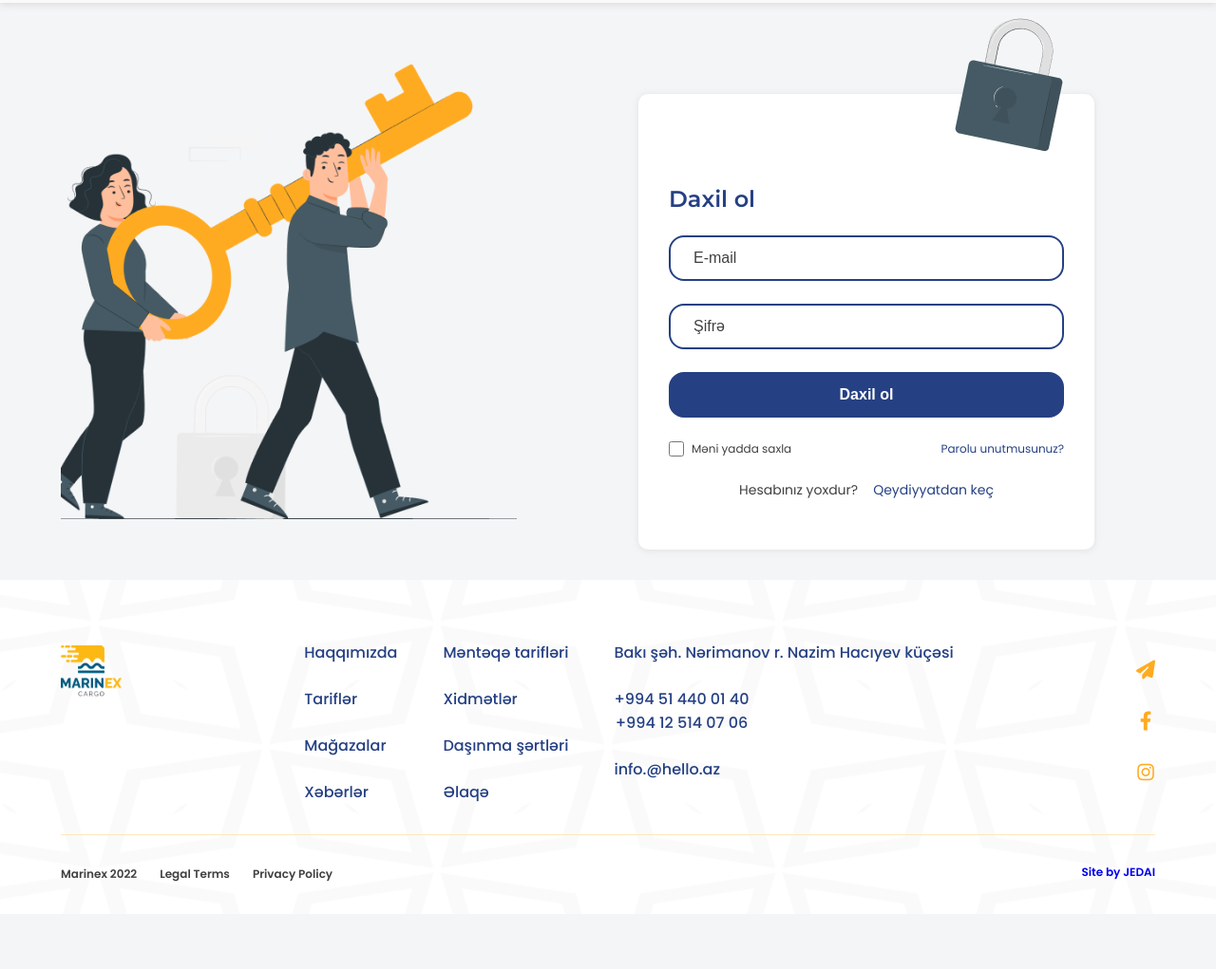
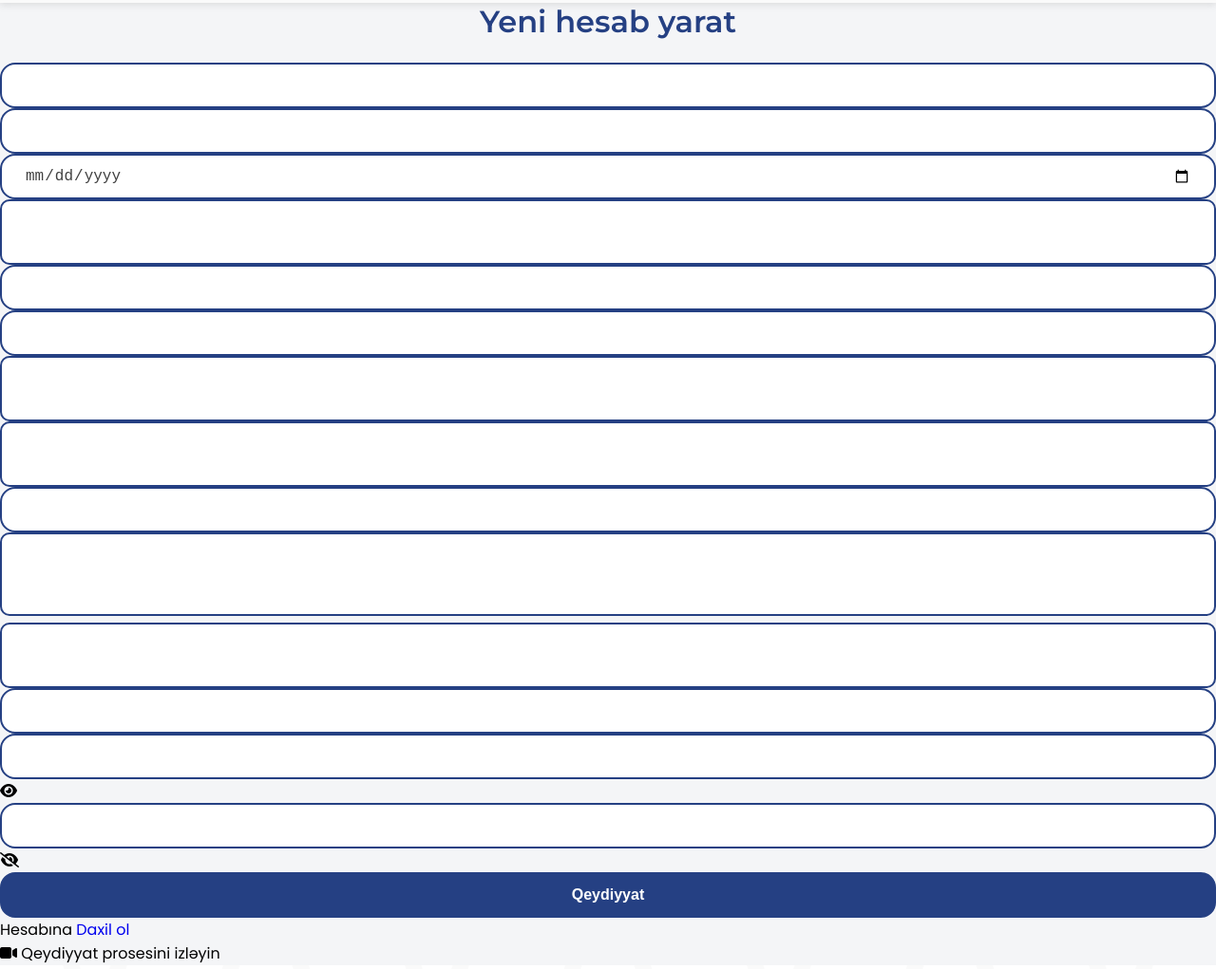
Before and after one commit to incihuseynli/Marinexaz, a website: page signup.html in a window 1280 px wide. Shown: the part 133-1154 px from the top of the page at 95% size. Before the commit the page ends 1096 px from the top, so only its background shows below. Drawn offline with Linux system fonts and the light colour scheme.

Commit message:
Update signup.html

```diff
--- a/signup.html
+++ b/signup.html
@@ -121,37 +121,82 @@
 
     <!-- ! -------- Main Section ------------------------ -->
     <main>
-      <div class="formPage">
-        <div class="image">
-          <img src="./assets/images/Banners/image2v2.png" alt="Login" />
+      <div class="signUpContainer">
+        <h1 class="title">Yeni hesab yarat</h1>
+        <form class="signUpForm" id="signUpForm">
+          <div class="row">
+            <input type="text" name="firstname" id="firstname" placeholder="" />
+            <input type="text" name="lastname" id="lastname" placeholder="" />
           </div>
-        <div class="formContainer">
-          <img
-            class="lockImg"
-            src="./assets/images/bg-small images/lockDeepGray.png"
-            alt=""
+          <div class="row">
+            <input type="date" name="birthDate" id="birthDate" placeholder="" />
+            <select name="gender" id="gender">
+              <option value=""></option>
+              <option value=""></option>
+            </select>
+          </div>
+          <div class="row">
+            <input
+              type="number"
+              name="idCardSeries"
+              id="idCardSeries"
+              placeholder=""
             />
-          <h4 class="subtitle">Daxil ol</h4>
-          <form class="loginForm" id="loginForm">
-            <input type="email" name="email" id="email" placeholder="E-mail" />
+            <input type="text" name="FIN" id="FIN" placeholder="" />
+          </div>
+          <div class="row">
+            <select name="city" id="city">
+              <option value=""></option>
+              <option value=""></option>
+            </select>
+            <div class="inputBx">
+              <select name="operatorID" id="operatorID">
+                <option value="050"></option>
+                <option value="051"></option>
+                <option value="055"></option>
+                <option value="070"></option>
+                <option value="077"></option>
+              </select>
+              <input
+                type="tel"
+                name="telNumber"
+                id="telNumber"
+                placeholder=""
+              />
+            </div>
+          </div>
+          <textarea name="address" id="address"></textarea>
+          <div class="row">
+            <select name="branchPlace" id="branchPlace"></select>
+            <input type="email" name="email" id="email" placeholder="" />
+          </div>
+          <div class="row">
+            <div class="inputBx">
               <input
                 type="password"
                 name="password"
                 id="password"
-              placeholder="Şifrə"
+                placeholder=""
               />
-            <input type="submit" value="Daxil ol" />
+              <i class="fa-solid fa-eye"></i>
+            </div>
             <div class="inputBx">
-              <div class="row">
-                <input type="checkbox" name="rememberMe" id="rememberMe" />
-                <label for="rememberMe">Məni yadda saxla</label>
+              <input
+                type="password"
+                name="confirmPassword"
+                id="confirmPassword"
+                placeholder=""
+              />
+              <i class="fa-solid fa-eye-slash"></i>
             </div>
-              <p><a href="repairPassword.html">Parolu unutmusunuz?</a></p>
           </div>
+          <input type="submit" value="Qeydiyyat" />
         </form>
-          <div class="bottom">
-            <p>Hesabınız yoxdur?</p>
-            <a href="#">Qeydiyyatdan keç</a>
+        <div class="formBottom">
+          <span class="left">Hesabına <a href="#">Daxil ol</a></span>
+          <div class="right">
+            <i class="fa-solid fa-video"></i>
+            <span>Qeydiyyat prosesini izləyin</span>
           </div>
         </div>
       </div>
```
Lines whose indentation alone changed are shown as unchanged.
